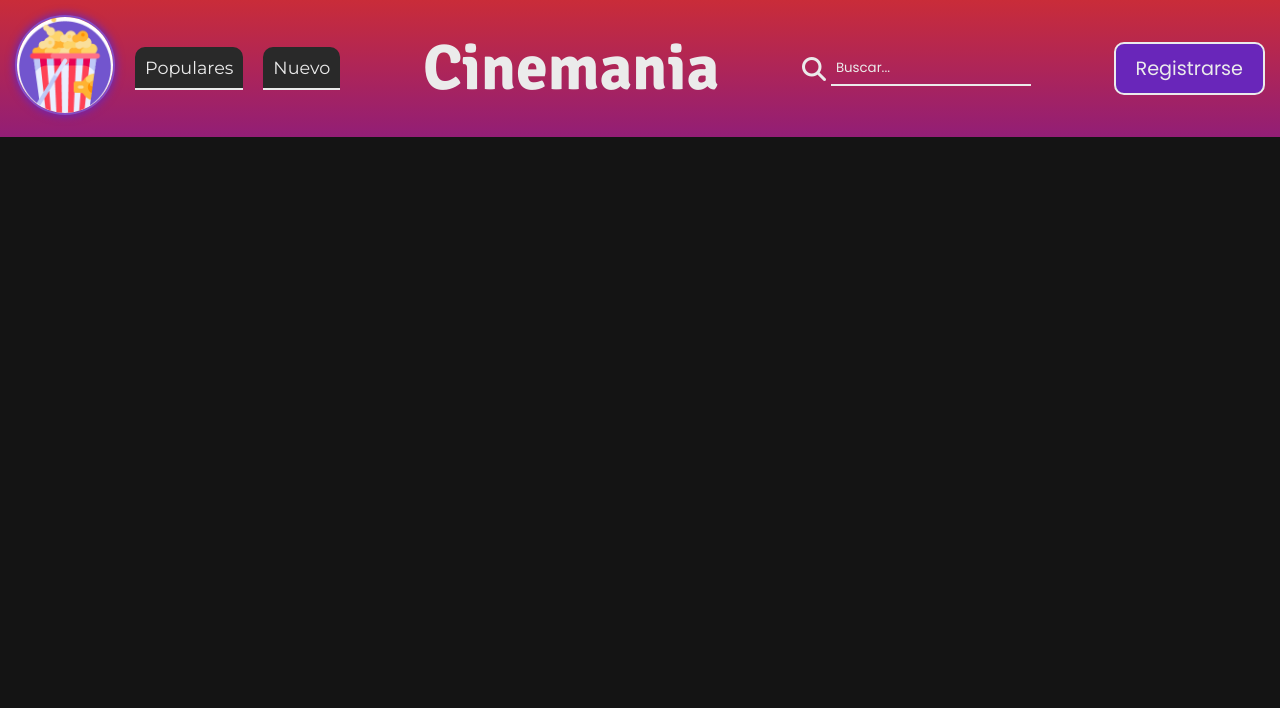
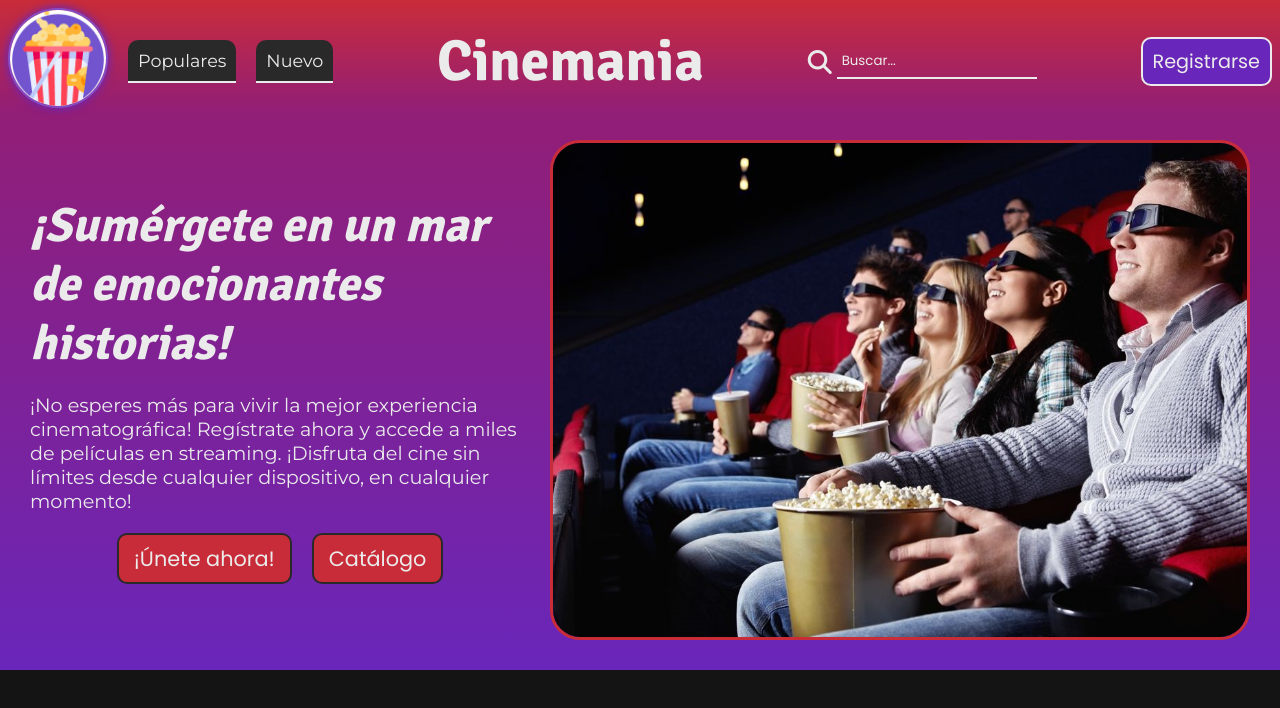
Before and after one commit to SantiagoBrahim/Trabajo-Integrador, a plain HTML site: page index.html in a window 1280 px wide. Drawn offline with Linux system fonts and the light colour scheme.

Commit message:
add:hero

```diff
--- a/assets/styles/index_responsive.css
+++ b/assets/styles/index_responsive.css
@@ -1,4 +1,5 @@
 @media (max-width: 1024px) {
+  /* =============== HEADER =============== */
   .nav__logo {
     width: 70px;
   }
@@ -15,9 +16,20 @@
     font-size: 1rem;
     padding: 10px;
   }
+  /* =============== HERO =============== */
+  .hero__h2 {
+    font-size: 2.8rem;
+  }
+  .hero__h3 {
+    font-size: 1.1rem;
+  }
+  .hero__link {
+    padding: 8px 12px;
+  }
 }
 
 @media (max-width: 900px) {
+  /* =============== HEADER =============== */
   .desktop-nav .ul,
   .desktop-nav .nav__register {
     display: none;
@@ -41,9 +53,14 @@
     padding: 15px 30px;
     font-size: 1.4rem;
   }
+  /* =============== HERO =============== */
+  .hero {
+    flex-wrap: wrap;
+  }
 }
 
 @media (max-width: 768px) {
+  /* =============== HEADER =============== */
   .nav__search {
     display: none;
   }
@@ -54,13 +71,29 @@
     width: 300px;
     padding: 20px;
   }
+  /* =============== HERO =============== */
+  .hero__h2 {
+    font-size: 2.6rem;
+  }
+  .hero__link {
+    padding: 5px 10px;
+  }
+  .hero__img {
+    min-width: 50px;
+    max-width: 800px;
+  }
 }
 @media (max-width: 425px) {
+  /* =============== HEADER =============== */
   .nav__logo {
     width: 60px;
   }
   .title {
     font-size: 2.6rem;
+  }
+  /* =============== HERO =============== */
+  .hero__img {
+    display: none;
   }
 }
 
@@ -73,6 +106,11 @@
   }
   .search__mobile .search__input {
     width: 250px;
+  }
+  .hero__buttons {
+    flex-wrap: wrap;
+    justify-content: center;
+    align-items: center;
   }
 }
 
--- a/assets/styles/index_style.css
+++ b/assets/styles/index_style.css
@@ -17,12 +17,13 @@
   --secondary3: #834cc6;
 }
 
-/* RESET */
+/* =============== RESET  =============== */
 * {
   margin: 0;
   padding: 0;
   box-sizing: border-box;
 }
+/* =============== BODY  =============== */
 body {
   font-family: "Poppins", sans-serif;
   background: var(--background);
@@ -37,9 +38,10 @@ header {
     var(--primary2),
     var(--primary3)
   );
-  padding: 15px;
+  padding: 8px;
   position: sticky;
   top: 0;
+  max-height: 110px;
 }
 
 .nav__logo {
@@ -47,15 +49,16 @@ header {
   border: 2px solid var(--secondary3);
   box-shadow: 0px 0px 8px 1px var(--secondary);
   border-radius: 100%;
+  transition: all 0.2s;
 }
 
 .nav__logo:hover {
-  box-shadow: 0px 0px 8px 4px var(--secondary);
+  box-shadow: 0px 0px 8px 6px var(--secondary);
 }
 
 .title {
   font-family: "Signika", sans-serif;
-  font-size: 4rem;
+  font-size: 3.6rem;
 }
 .desktop-nav {
   display: flex;
@@ -87,12 +90,15 @@ header {
   border-bottom: 2px solid #ebebeb;
   border-top-left-radius: 10px;
   border-top-right-radius: 10px;
+  transition: all 0.2s;
 }
 
 .nav__link:hover {
-  background: linear-gradient(to top, var(--secondary), var(--gray));
+  background-color: var(--text);
+  /* background: linear-gradient(to top, var(--secondary), var(--gray)); */
+  border-color: var(--gray);
+  color: var(--gray);
 }
-
 .nav__search {
   display: flex;
   justify-content: center;
@@ -112,7 +118,7 @@ header {
   border-bottom: 2px solid var(--text);
   outline: none;
   padding: 5px;
-  transition: all 0.2s;
+  transition: all 0.1s;
   color: var(--text);
   font-family: "Poppins", sans-serif;
 }
@@ -135,18 +141,19 @@ header {
 
 .nav__register {
   font-size: 1.2rem;
-  padding: 10px 20px;
+  padding: 8px 10px;
   background: var(--secondary);
   color: var(--text);
   border: 2px solid var(--text);
   border-radius: 10px;
   text-decoration: none;
+  transition: all 0.2s;
 }
 
 .nav__register:hover {
   background: var(--text);
   color: var(--secondary);
-  box-shadow: 0px 0px 8px 4px var(--secondary);
+  box-shadow: 0px 0px 20px 1px var(--secondary);
   border: 2px solid var(--secondary);
 }
 
@@ -161,8 +168,10 @@ header {
   flex-direction: column;
   align-items: center;
   justify-content: space-around;
-  height: calc(100vh - 137px);
+  height: 100%;
+  width: 100%;
   background: linear-gradient(to top, var(--background), var(--gray));
+  position: fixed;
 }
 .menu {
   display: none;
@@ -174,3 +183,62 @@ header {
 #menu-checkbox:checked + .menu {
   display: flex;
 }
+
+/* =============== HERO  =============== */
+.hero {
+  padding: 30px;
+  display: flex;
+  justify-content: center;
+  align-items: center;
+  gap: 20px;
+  background: linear-gradient(to top, var(--secondary), var(--primary3));
+}
+.hero__container {
+  display: flex;
+  flex-direction: column;
+  justify-content: center;
+  align-items: center;
+  gap: 20px;
+  max-width: 500px;
+}
+.hero__h2 {
+  font-family: "Signika", sans-serif;
+  font-style: italic;
+  font-size: 3rem;
+  font-weight: 700;
+}
+.hero__h3 {
+  font-family: "Montserrat", sans-serif;
+  font-weight: 400;
+  font-size: 1.2rem;
+}
+.hero__buttons {
+  display: flex;
+  gap: 20px;
+}
+.hero__link {
+  background: var(--primary);
+  font-size: 1.3rem;
+  color: var(--text);
+  text-decoration: none;
+  padding: 8px 15px;
+  border: 2px solid var(--gray);
+  border-radius: 10px;
+  transition: all 0.2s;
+}
+
+.hero__link:hover {
+  background: var(--text);
+  border-color: var(--primary);
+  color: var(--gray);
+  box-shadow: 0px 0px 20px 1px var(--primary);
+}
+
+.hero__img {
+  border-radius: 30px;
+  border: 3px solid var(--primary);
+  object-fit: cover;
+  min-width: 500px;
+  max-width: 1000px;
+  height: 500px;
+}
--- a/index.html
+++ b/index.html
@@ -12,9 +12,12 @@
     <title>Cinemania</title>
   </head>
   <body>
+    <!-- HEADER -->
     <header>
+      <!-- NAVBAR ESCRITORIO -->
       <nav class="desktop-nav">
         <div class="nav__div">
+          <!-- LOGO -->
           <a href="#">
             <img
               src="assets/imgs/Logo.png"
@@ -22,35 +25,66 @@
               class="nav__logo"
             />
           </a>
+          <!-- BOTONES DE NAVEGACION (Popular, Nuevo) -->
           <ul class="nav__ul ul">
             <li><a href="#" class="nav__link">Populares</a></li>
             <li><a href="#" class="nav__link">Nuevo</a></li>
           </ul>
         </div>
+        <!-- TÍTULO -->
         <h1 class="title">Cinemania</h1>
+        <!-- BARRA DE BÚSQUEDA -->
         <div class="nav__search search">
           <i class="fa-solid fa-magnifying-glass"></i>
           <input type="text" placeholder="Buscar..." class="search__input" />
         </div>
+        <!-- BOTÓN DE REGISTRO -->
         <a href="#" class="nav__register">Registrarse</a>
         <div class="cel-nav">
+          <!-- BOTON DEL MENÚ HAMBURGUESA -->
           <label for="menu-checkbox" class="menu-icon"
             ><i class="fa-solid fa-bars"></i
           ></label>
         </div>
       </nav>
     </header>
+    <!-- CHECKBOX PARA EL MENÚ HAMBURGUESA -->
     <input type="checkbox" id="menu-checkbox" />
+    <!-- CONTENIDO DEL MENÚ HAMBURGUESA -->
     <div class="menu">
+      <!-- BARRA DE BÚSQUEDA -->
       <div class="nav__search search__mobile">
         <i class="fa-solid fa-magnifying-glass"></i>
         <input type="text" placeholder="Buscar..." class="search__input" />
       </div>
-      <ul class="nav__ul ul">
+      <!-- BOTONES DE NAVEGACIÓN (Populares, Nuevo) -->
+      <ul class="nav__ul">
         <li><a href="#" class="nav__link">Populares</a></li>
         <li><a href="#" class="nav__link">Nuevo</a></li>
       </ul>
+      <!-- LINK DE REGISTRO -->
       <a href="#" class="nav__register">Registrarse</a>
     </div>
+    <main>
+      <!-- HERO -->
+      <section class="hero">
+        <div class="hero__container">
+          <h2 class="hero__h2">
+            ¡Sumérgete en un mar de emocionantes historias!
+          </h2>
+          <h3 class="hero__h3">
+            ¡No esperes más para vivir la mejor experiencia cinematográfica!
+            Regístrate ahora y accede a miles de películas en streaming.
+            ¡Disfruta del cine sin límites desde cualquier dispositivo, en
+            cualquier momento!
+          </h3>
+          <div class="hero__buttons">
+            <a href="#" class="hero__link">¡Únete ahora!</a>
+            <a href="#" class="hero__link">Catálogo</a>
+          </div>
+        </div>
+        <img src="assets/imgs/Cine.jpg" alt="Cine" class="hero__img" />
+      </section>
+    </main>
   </body>
 </html>
```
Also changed, not shown: assets/imgs/Cine.jpg (added).
